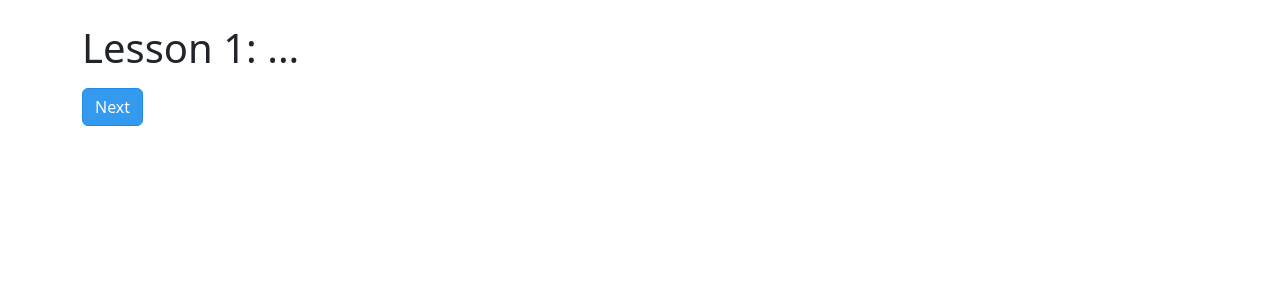
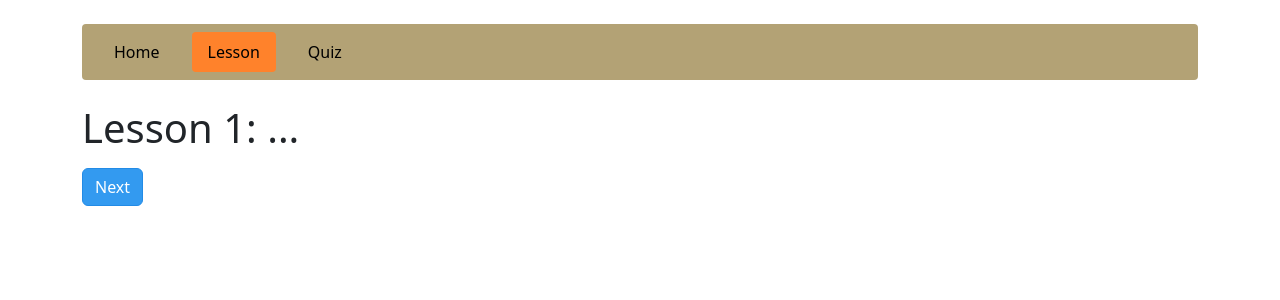
Before and after one commit to LGYTDA/UI-Group1, a Flask app: page /lesson/1 in a window 1280 px wide. Shown: the top 300 px of the page. Run offline with Flask 3, Linux system fonts and the light colour scheme.

Commit message:
Included nav bar in lesson pages

```diff
--- a/templates/lesson_page.html
+++ b/templates/lesson_page.html
@@ -1,6 +1,20 @@
 {% extends "index.html" %}
 
 {% block content %}
+<nav class="menu-bar mb-4">
+    <ul class="nav">
+        <li class="nav-item">
+            <a class="nav-link" href="{{ url_for('home_page') }}">Home</a>
+        </li>
+        <li class="nav-item">
+            <a class="nav-link active" href="#">Lesson</a>
+        </li>
+        <li class="nav-item">
+            <a class="nav-link" href="{{ url_for('quiz_page', q_num=1) }}">Quiz</a>
+        </li>
+    </ul>
+</nav>
+
 <div class="lesson-page">
     <h1>Lesson {{ page_num }}: {{ lesson['title'] }}</h1>
     <p>{{ lesson['content'] }}</p>
```
